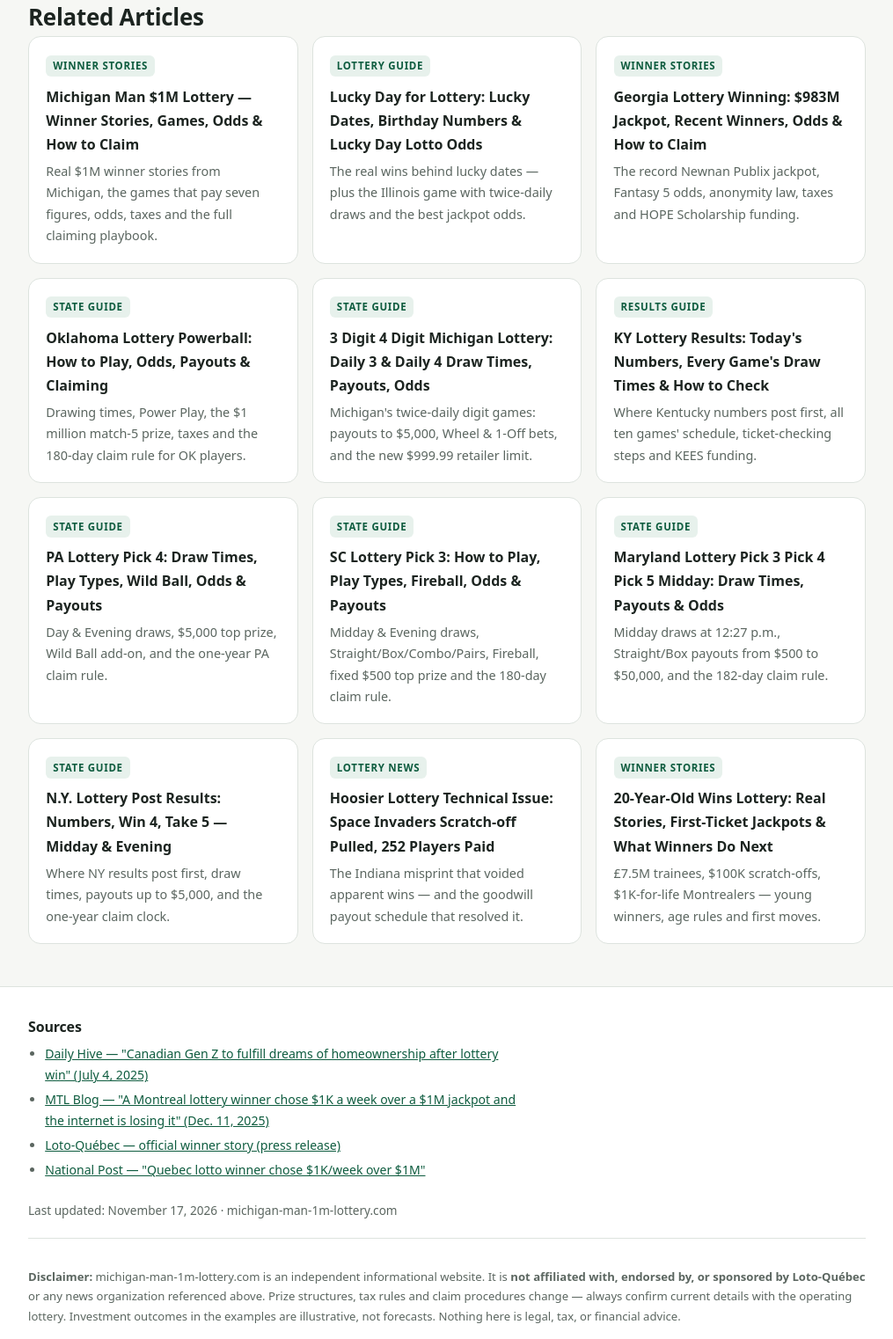
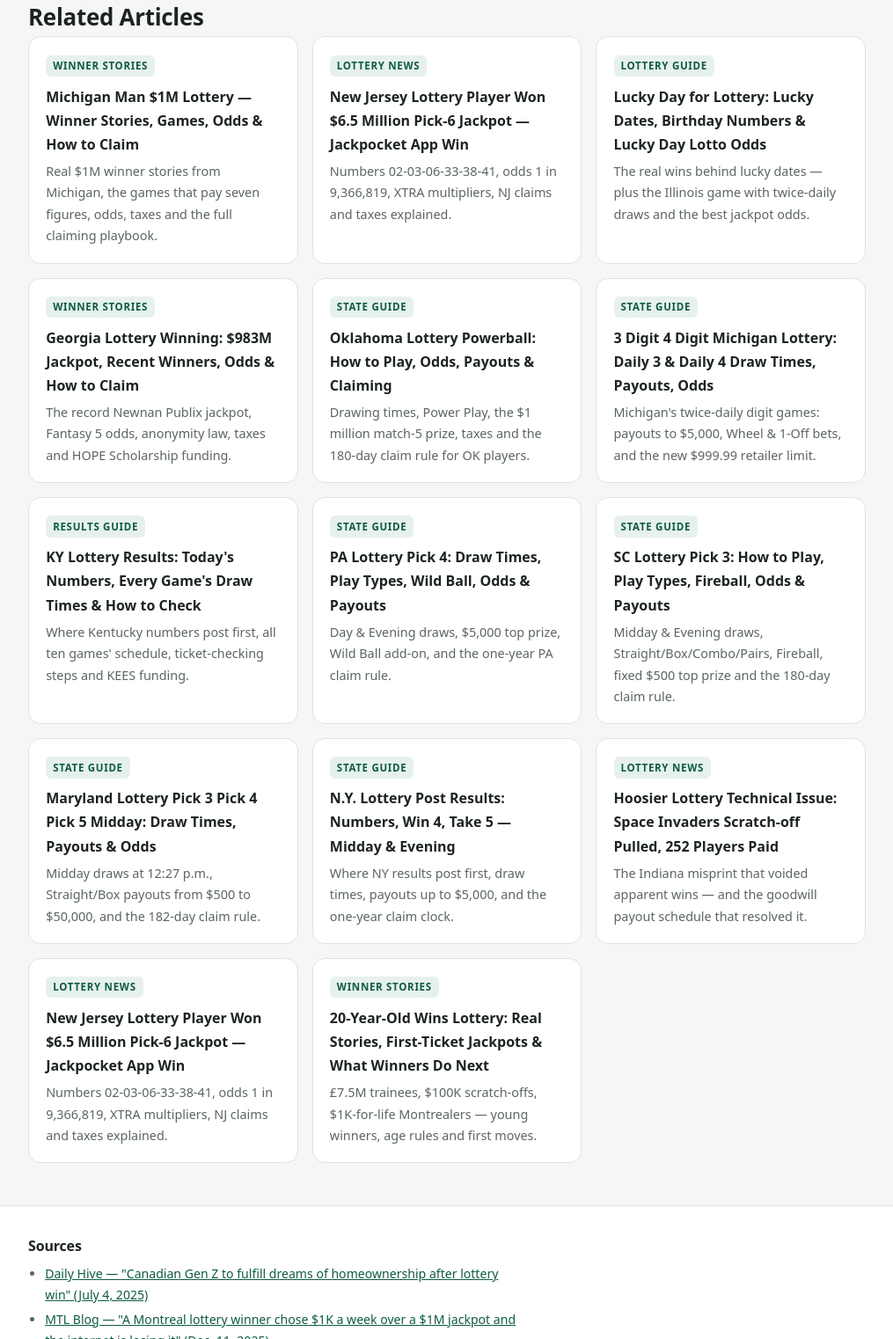
Before and after one commit to zivalina905-ux/michigan-man-1m-lottery, a plain HTML site: page brenda-aubin-vega-lottery-decision/index.html in a window 1280 px wide. Shown: the part 5770-7292 px from the top of the page at 88% size, without its empty margins (132-1147 px from the left). Drawn offline with Linux system fonts and the light colour scheme.

Commit message:
deploy: brenda-aubin-vega-lottery-decision/index.html

```diff
--- a/brenda-aubin-vega-lottery-decision/index.html
+++ b/brenda-aubin-vega-lottery-decision/index.html
@@ -439,6 +439,11 @@ hs.src = ('//s10.histats.com/js15_as.js');
         <h3>Michigan Man $1M Lottery — Winner Stories, Games, Odds &amp; How to Claim</h3>
         <p>Real $1M winner stories from Michigan, the games that pay seven figures, odds, taxes and the full claiming playbook.</p>
       </a>
+      <a class="card" href="/michigan-man-1m-lottery/new-jersey-lottery-player-won-6-5-million-pick-6-jackpot/">
+        <span class="tag">Lottery News</span>
+        <h3>New Jersey Lottery Player Won $6.5 Million Pick-6 Jackpot — Jackpocket App Win</h3>
+        <p>Numbers 02-03-06-33-38-41, odds 1 in 9,366,819, XTRA multipliers, NJ claims and taxes explained.</p>
+      </a>
       <a class="card" href="/michigan-man-1m-lottery/lucky-day-for-lottery/">
         <span class="tag">Lottery Guide</span>
         <h3>Lucky Day for Lottery: Lucky Dates, Birthday Numbers &amp; Lucky Day Lotto Odds</h3>
@@ -489,6 +494,11 @@ hs.src = ('//s10.histats.com/js15_as.js');
         <h3>Hoosier Lottery Technical Issue: Space Invaders Scratch-off Pulled, 252 Players Paid</h3>
         <p>The Indiana misprint that voided apparent wins — and the goodwill payout schedule that resolved it.</p>
       </a>
+      <a class="card" href="/michigan-man-1m-lottery/new-jersey-lottery-player-won-6-5-million-pick-6-jackpot/">
+        <span class="tag">Lottery News</span>
+        <h3>New Jersey Lottery Player Won $6.5 Million Pick-6 Jackpot — Jackpocket App Win</h3>
+        <p>Numbers 02-03-06-33-38-41, odds 1 in 9,366,819, XTRA multipliers, NJ claims and taxes explained.</p>
+      </a>
       <a class="card" href="/michigan-man-1m-lottery/20-year-old-wins-lottery/">
         <span class="tag">Winner Stories</span>
         <h3>20-Year-Old Wins Lottery: Real Stories, First-Ticket Jackpots &amp; What Winners Do Next</h3>
```
